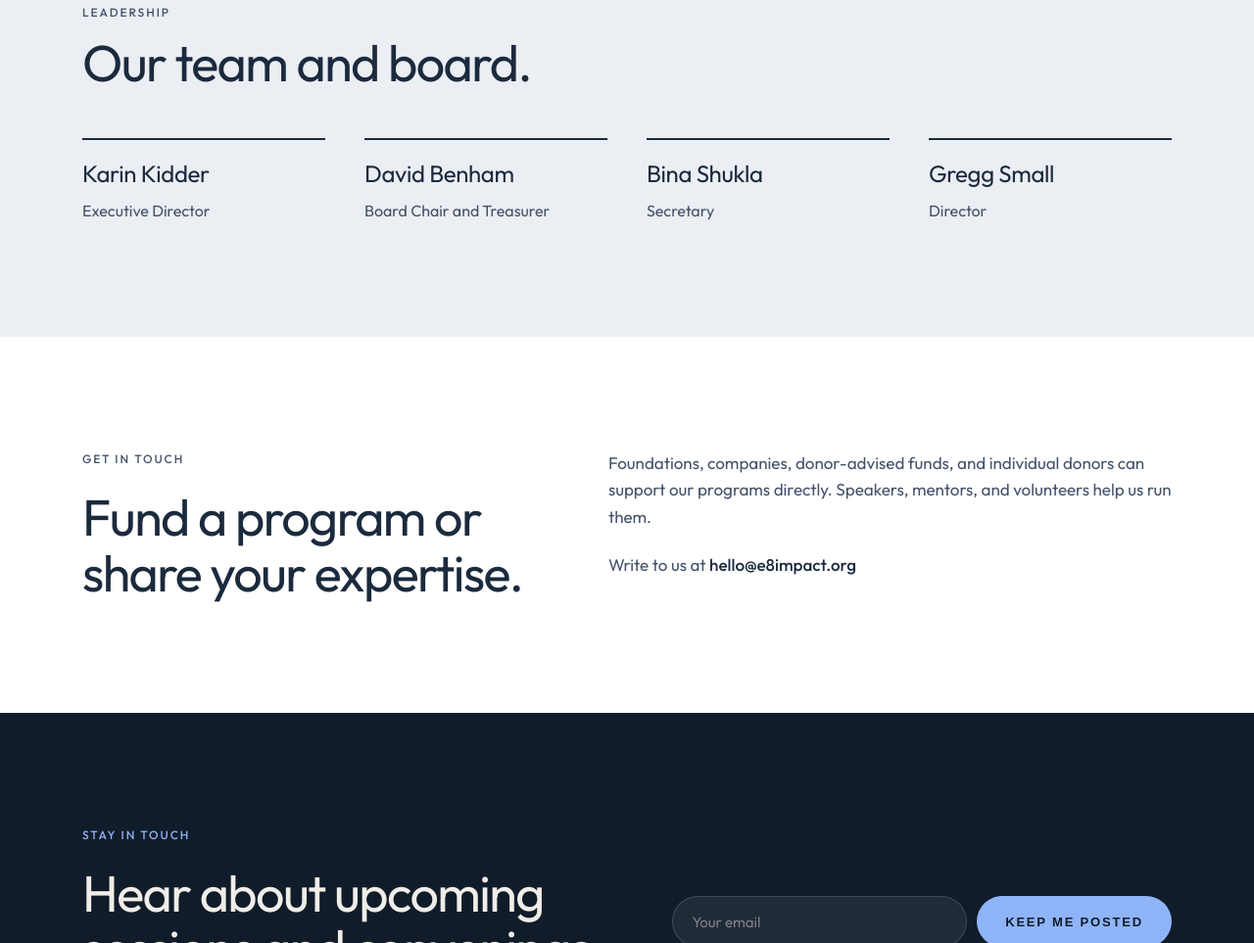
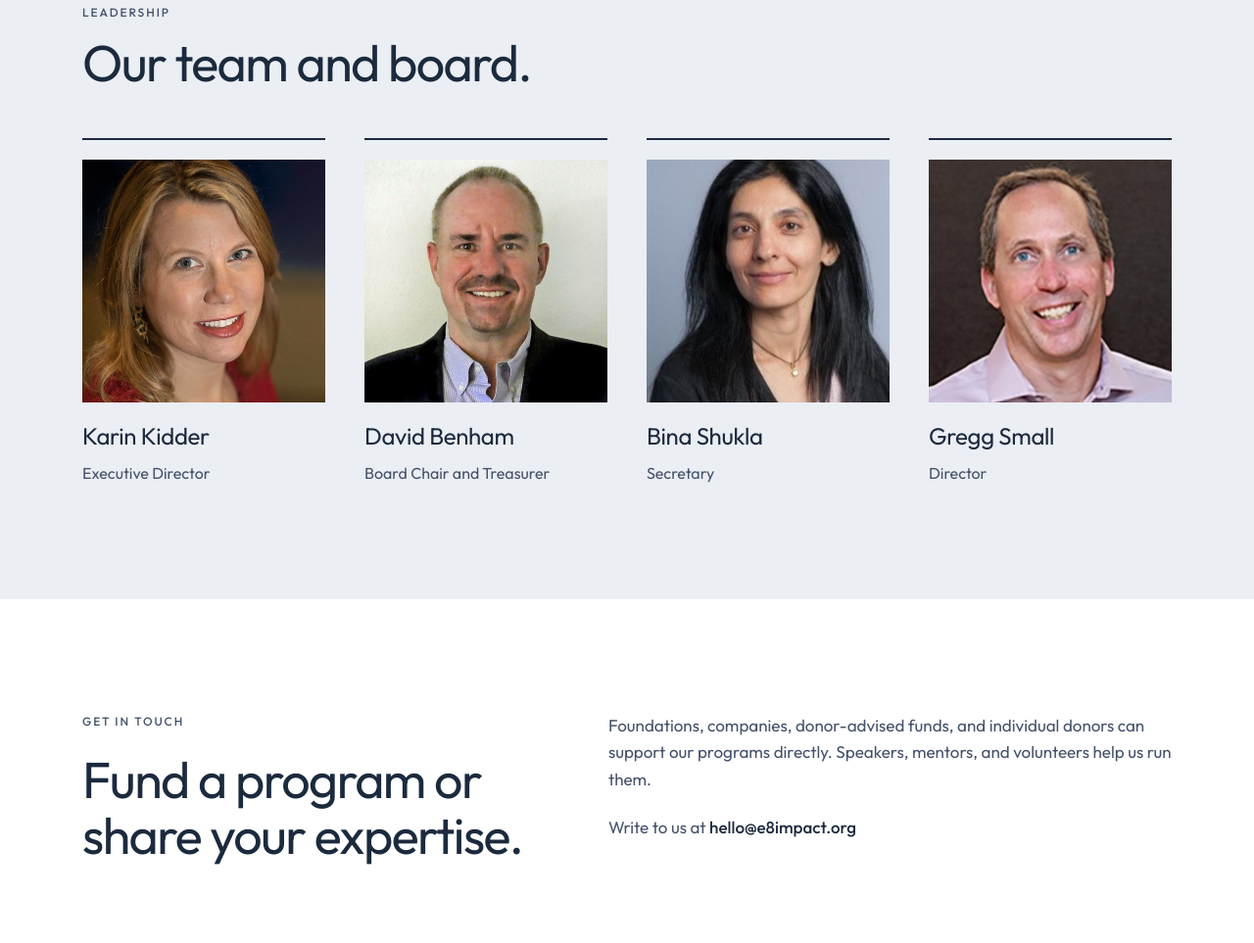
Before and after one commit to E8Angels/E8-impact-website, a plain HTML site: page about.html in a window 1280 px wide. Shown: the part 2351-3314 px from the top of the page at 98% size. Drawn offline with Linux system fonts and the light colour scheme.

Commit message:
Add headshots to About page leadership cards
Co-Authored-By: Claude Sonnet 5.5 <noreply@anthropic.com>
Claude-Session: https://claude.ai/code/session_011YnYa9vvmkvVTPNUbFJNvQ

```diff
--- a/about.html
+++ b/about.html
@@ -43,7 +43,7 @@
   <div class="wrap">
     <p class="eyebrow">Leadership</p>
     <h2 class="h-section" style="margin-top:14px">Our team and board.</h2>
-    <div class="paths paths--4"><div class="path"><h3 class="h-card">Karin Kidder</h3><p class="body">Executive Director</p></div><div class="path"><h3 class="h-card">David Benham</h3><p class="body">Board Chair and Treasurer</p></div><div class="path"><h3 class="h-card">Bina Shukla</h3><p class="body">Secretary</p></div><div class="path"><h3 class="h-card">Gregg Small</h3><p class="body">Director</p></div></div>
+    <div class="paths paths--4"><div class="path"><img class="headshot" src="assets/team-karin-kidder.jpg" alt="Headshot of Karin Kidder." width="480" height="480" loading="lazy"><h3 class="h-card">Karin Kidder</h3><p class="body">Executive Director</p></div><div class="path"><img class="headshot" src="assets/team-david-benham.jpg" alt="Headshot of David Benham." width="480" height="480" loading="lazy"><h3 class="h-card">David Benham</h3><p class="body">Board Chair and Treasurer</p></div><div class="path"><img class="headshot" src="assets/team-bina-shukla.jpg" alt="Headshot of Bina Shukla." width="480" height="480" loading="lazy"><h3 class="h-card">Bina Shukla</h3><p class="body">Secretary</p></div><div class="path"><img class="headshot" src="assets/team-gregg-small.jpg" alt="Headshot of Gregg Small." width="480" height="480" loading="lazy"><h3 class="h-card">Gregg Small</h3><p class="body">Director</p></div></div>
   </div>
 </section>
 
--- a/styles.css
+++ b/styles.css
@@ -146,6 +146,7 @@ p { margin: 0; }
 .paths > * { min-width: 0; }
 .path { display: grid; gap: 12px; align-content: start; padding-top: 20px; border-top: 2px solid var(--navy); }
 .path .body { font-size: 16px; }
+.headshot { display: block; width: 100%; height: auto; aspect-ratio: 1 / 1; object-fit: cover; margin-bottom: 8px; }
 .paths--4 { grid-template-columns: repeat(4, 1fr); }
 @media (max-width: 1000px) { .paths--4 { grid-template-columns: repeat(2, 1fr); } }
 @media (max-width: 860px) { .paths { grid-template-columns: 1fr; gap: 28px; } }
```
Also changed, not shown: assets/team-bina-shukla.jpg (added), assets/team-david-benham.jpg (added), assets/team-gregg-small.jpg (added), assets/team-karin-kidder.jpg (added).
